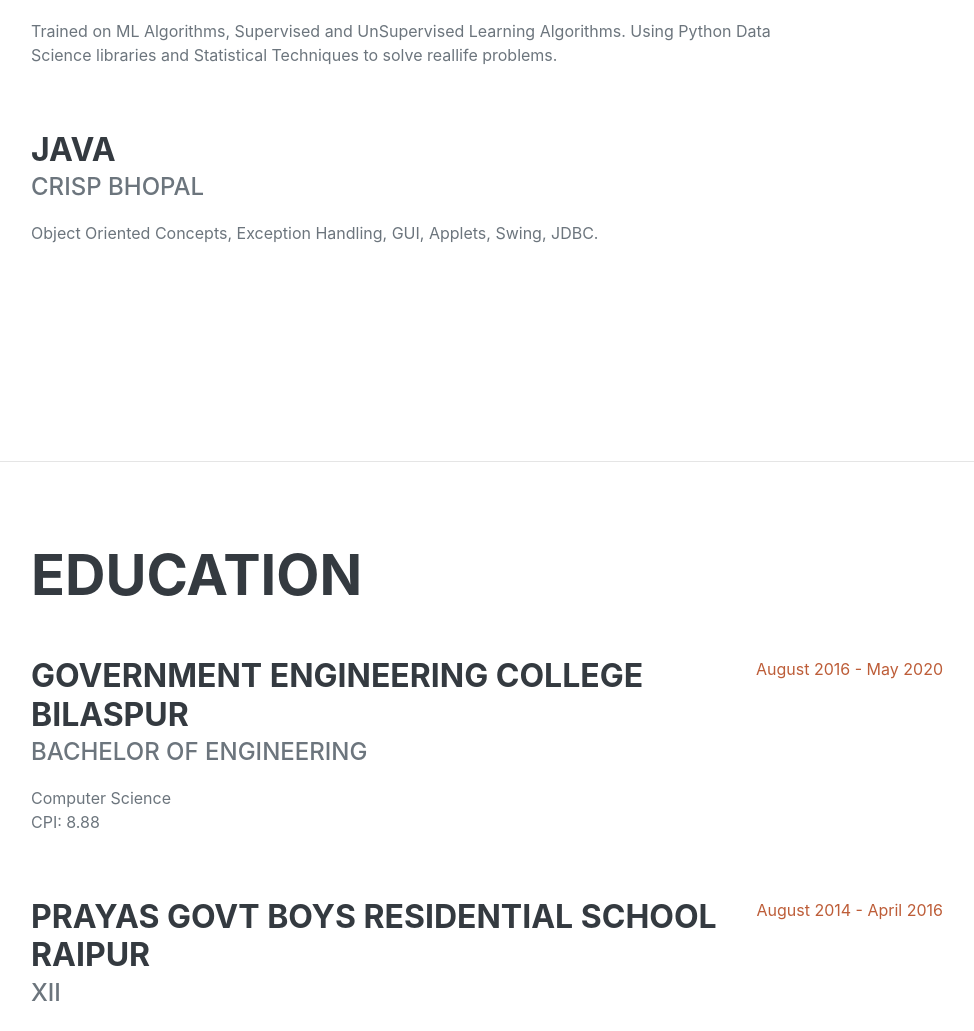
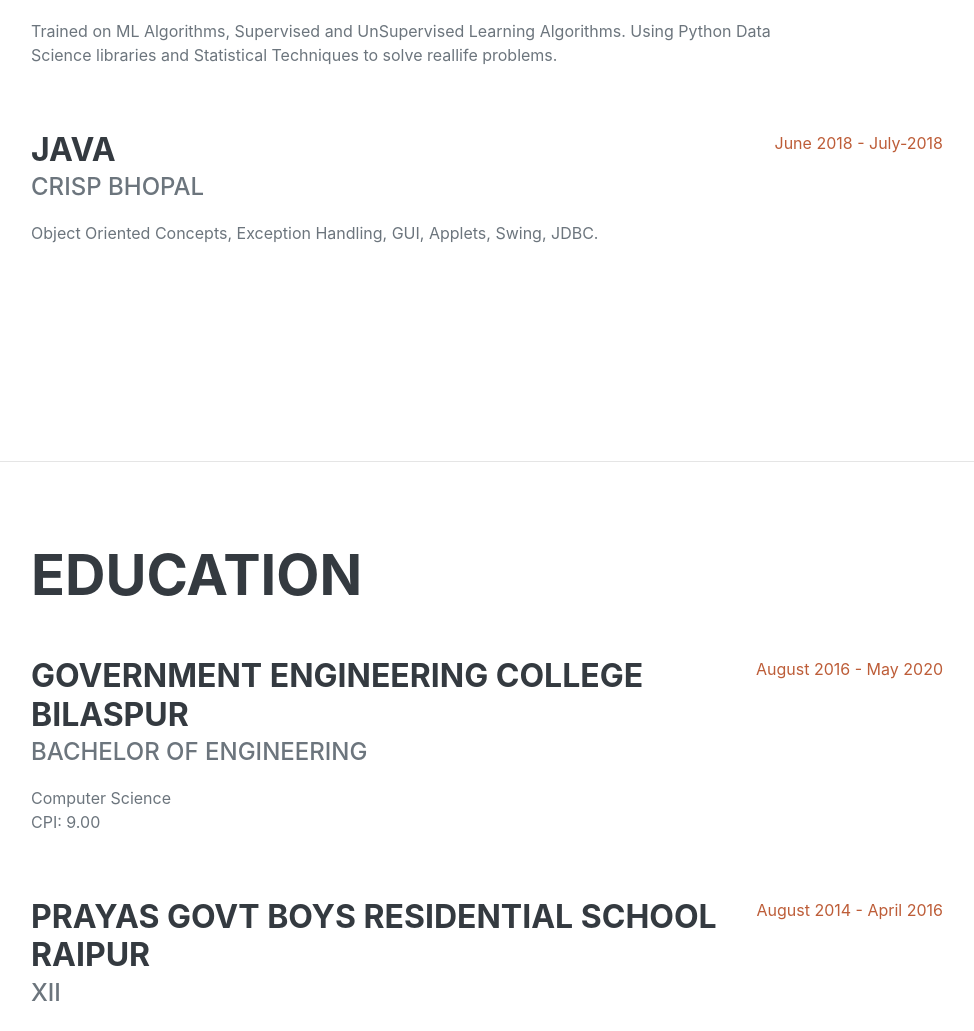
Before and after one commit to swarnim0308/swarnim0308.github.io, a plain HTML site: page index.html in a window 1280 px wide. Shown: the part 1140-2171 px from the top of the page, without its empty margins (289-1263 px from the left). Drawn offline with nearby package versions, Linux system fonts and the light colour scheme; a web font is replaced by a local one.

Commit message:
Update index.html
updated cpi and minor changes

```diff
--- a/index.html
+++ b/index.html
@@ -80,6 +80,7 @@ communication & decision-making skills.</p>
                             <div class="subheading mb-3">CRISP Bhopal</div>
                             <p>Object Oriented Concepts, Exception Handling, GUI, Applets, Swing, JDBC.</p>
                         </div>
+			    <div class="flex-shrink-0"><span class="text-primary">June 2018 - July-2018</span></div>
                 </div>
             </section>
             <hr class="m-0" />
@@ -92,7 +93,7 @@ communication & decision-making skills.</p>
                             <h3 class="mb-0">Government Engineering College Bilaspur</h3>
                             <div class="subheading mb-3">Bachelor of Engineering</div>
                             <div>Computer Science</div>
-                            <p>CPI: 8.88</p>
+                            <p>CPI: 9.00</p>
                         </div>
                         <div class="flex-shrink-0"><span class="text-primary">August 2016 - May 2020</span></div>
                     </div>
```
